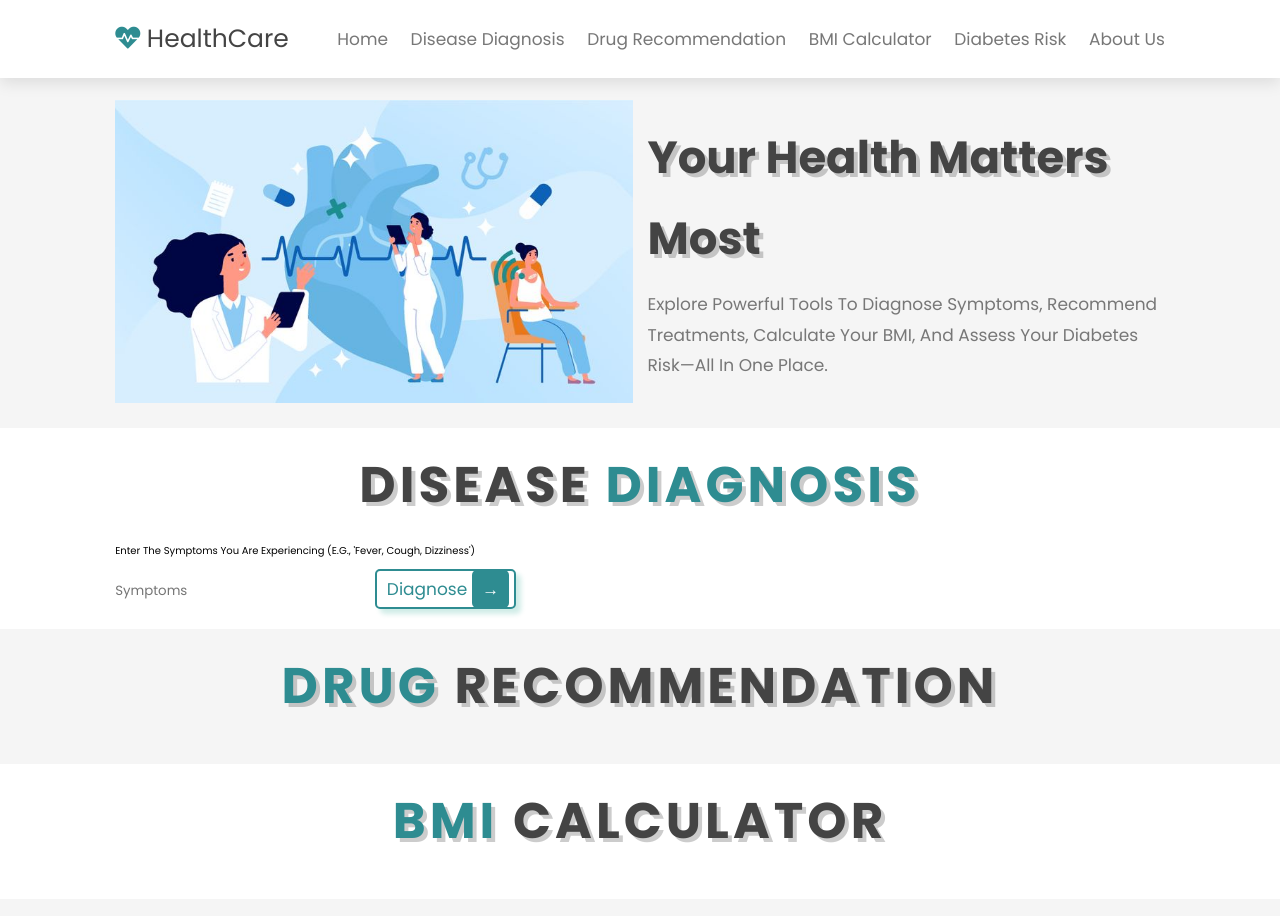
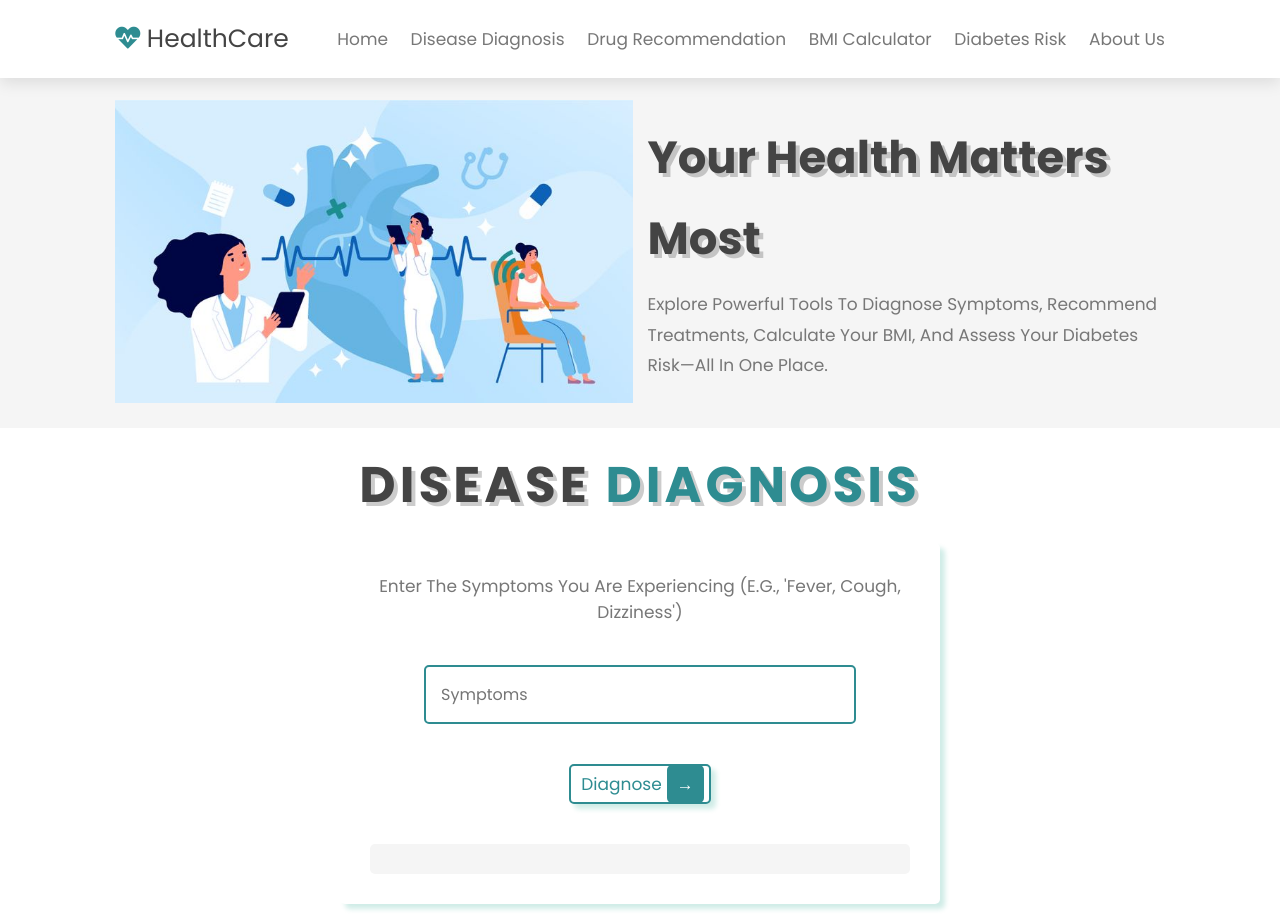
Before and after one commit to hilmazein/healthcare-web, a plain HTML site: page index.html in a window 1280 px wide. Shown: the top 916 px of the page. Drawn offline with Linux system fonts and the light colour scheme; a script that the page names is missing.

Commit message:
Update style.css
update disease diagnosis

```diff
--- a/style.css
+++ b/style.css
@@ -257,7 +257,48 @@ section
 {
     html{
         font-size: 50%;
-
+    }
 }
 
+/*Disease Diagnosis*/
+.diagnosis-container {
+    background: #fff;
+    padding: 3rem;
+    border-radius: .5rem;
+    box-shadow: var(--box-shadow);
+    text-align: center;
+    max-width: 60rem;
+    margin: 0 auto;
 }
+
+.diagnosis-form {
+    display: flex;
+    flex-direction: column;
+    align-items: center;
+    gap: 2rem;
+}
+
+.diagnosis-text {
+    font-size: 1.7rem;
+    color: var(--light-color);
+    margin-bottom: 1rem;
+}
+
+#symptoms {
+    width: 80%;
+    padding: 1.5rem;
+    font-size: 1.6rem;
+    border: var(--border);
+    border-radius: .5rem;
+    margin: 1rem 0;
+}
+
+.result {
+    margin-top: 2rem;
+    font-size: 2rem;
+    color: var(--black);
+    padding: 1.5rem;
+    border-radius: .5rem;
+    background: #f5f5f5;
+    width: 100%;
+}
```
